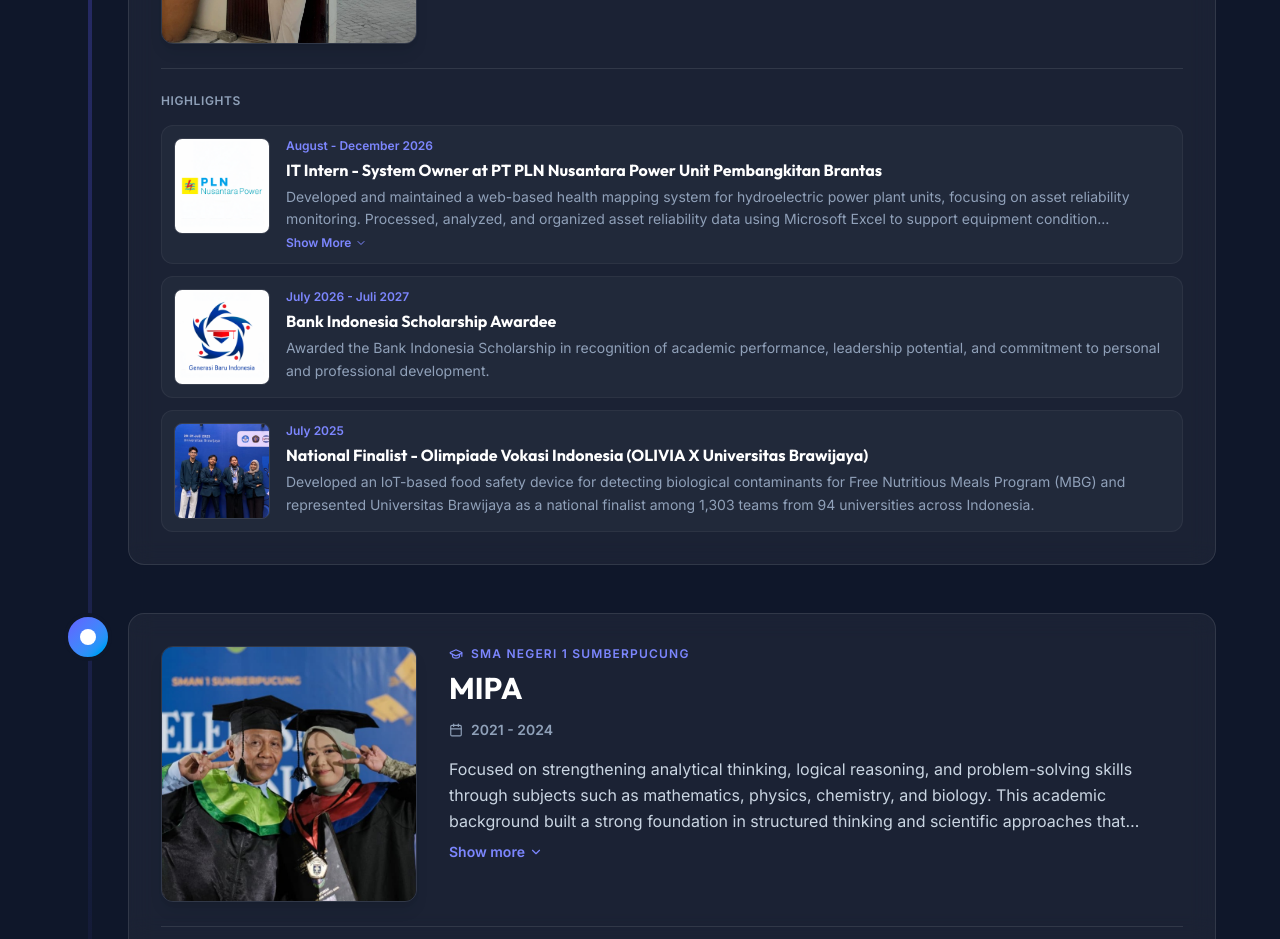
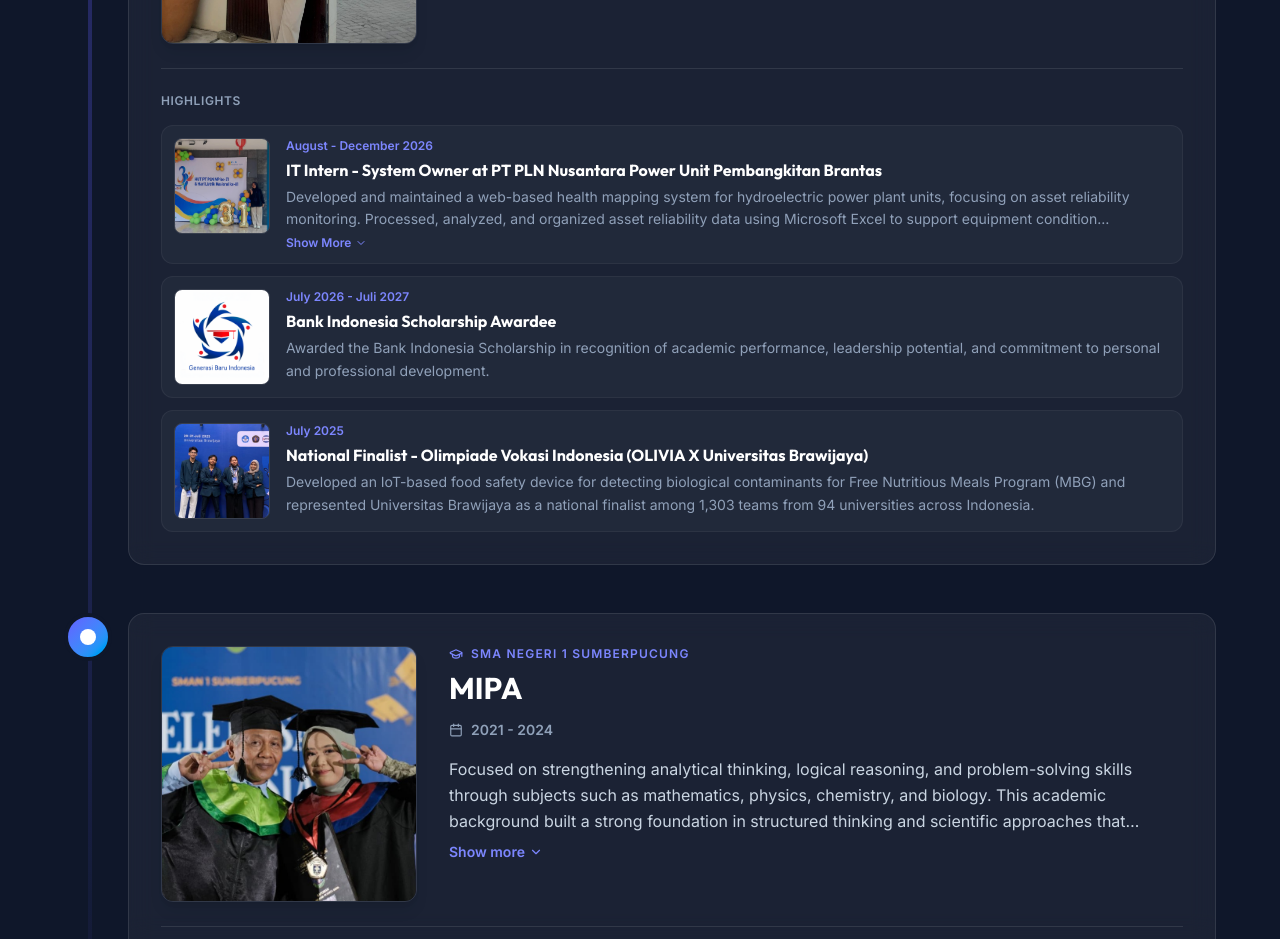
Before and after one commit to Firaa14/portofolio, a React (Vite) app: page / in a window 1280 px wide. Shown: the part 2780-3719 px from the top of the page. Built offline with nearby package versions, Linux system fonts and the light colour scheme.

Commit message:
foto pln updated

```diff
--- a/src/components/sections/Education.tsx
+++ b/src/components/sections/Education.tsx
@@ -15,7 +15,7 @@ const education = [
         year: "August - December 2026",
         title: "IT Intern - System Owner at PT PLN Nusantara Power Unit Pembangkitan Brantas",
         description: "Developed and maintained a web-based health mapping system for hydroelectric power plant units, focusing on asset reliability monitoring. Processed, analyzed, and organized asset reliability data using Microsoft Excel to support equipment condition assessment and maintenance monitoring.",
-        image: "/images/pln-logo.png"
+        image: "/images/fira-foto-pln.jpeg"
       },
       {
         year: "July 2026 - Juli 2027",
```
Also changed, not shown: public/images/fira-foto-pln.jpeg (added).
